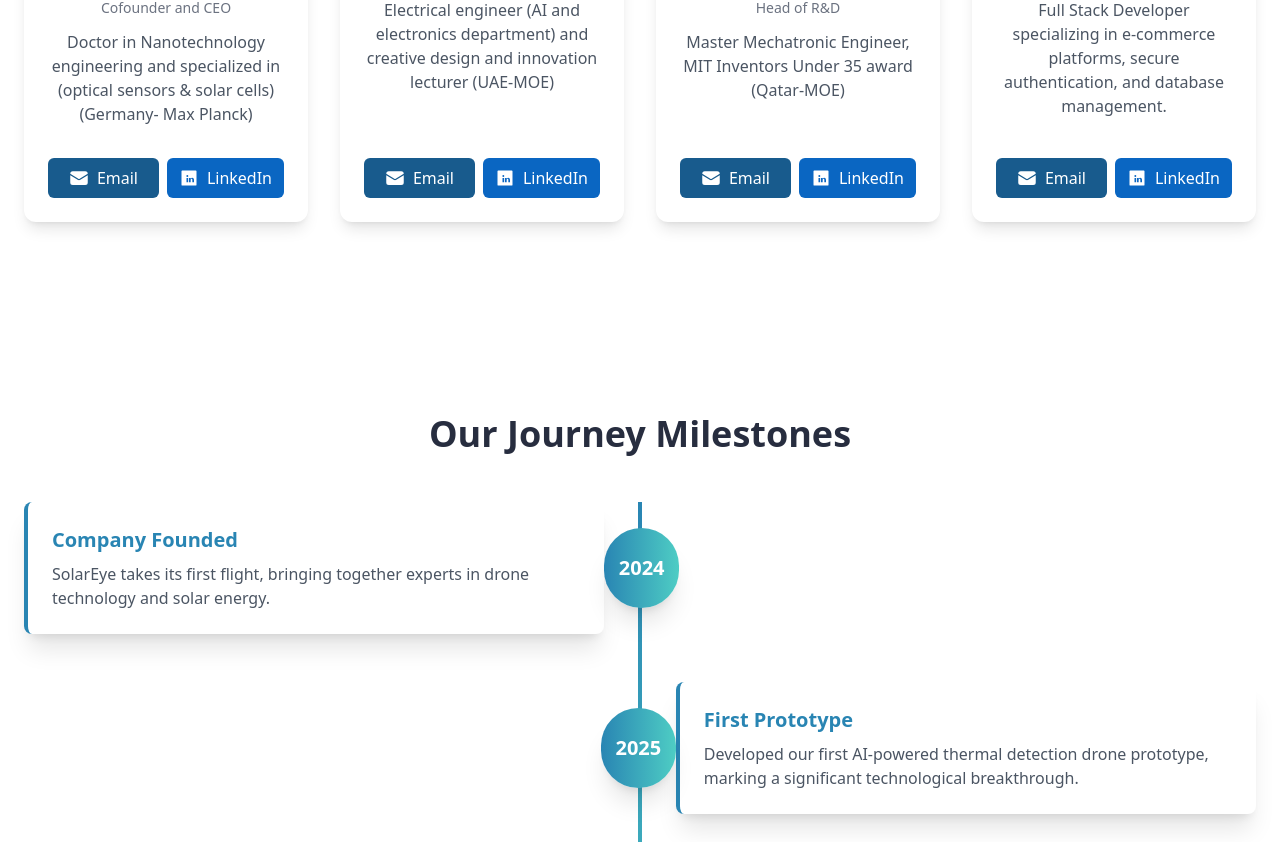
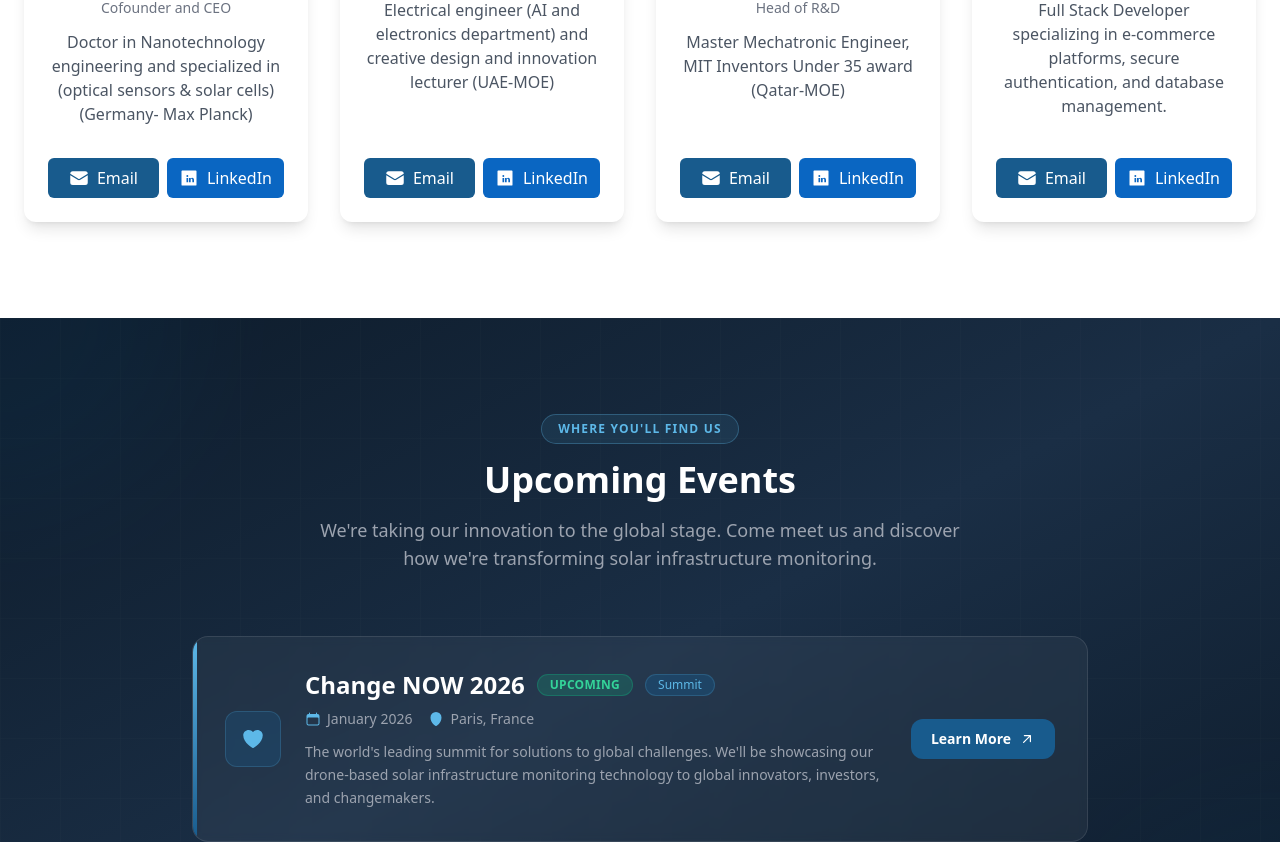
Before and after one commit to AreejAbumuhfouz/Solar_Eye, a React (Vite) app in the folder SolarEye/: page /our-story in a window 1280 px wide. Shown: the part 1958-2800 px from the top of the page. Built offline with nearby package versions, Linux system fonts and the light colour scheme; no server answers.

Commit message:
Add UpcomingEventsSection to OurStory component

```diff
--- a/SolarEye/src/Pages/OurStory.jsx
+++ b/SolarEye/src/Pages/OurStory.jsx
@@ -9,6 +9,7 @@ import JourneyMilestones from './MileStone';
 import OurVision from './OurVision';
 import ShaheenFooter from '../components/Footer';
 import FoundersSection from './FoundersSection';
+import UpcomingEventsSection from './Events';
 import {Book} from 'lucide-react';
 const OurStory = () => {
   const ref = useRef(null);
@@ -84,6 +85,7 @@ const OurStory = () => {
         <OurVision />
       </div>
       <FoundersSection/>
+      <UpcomingEventsSection/>
 
       {/* Milestones Section */}
       <JourneyMilestones />
```
